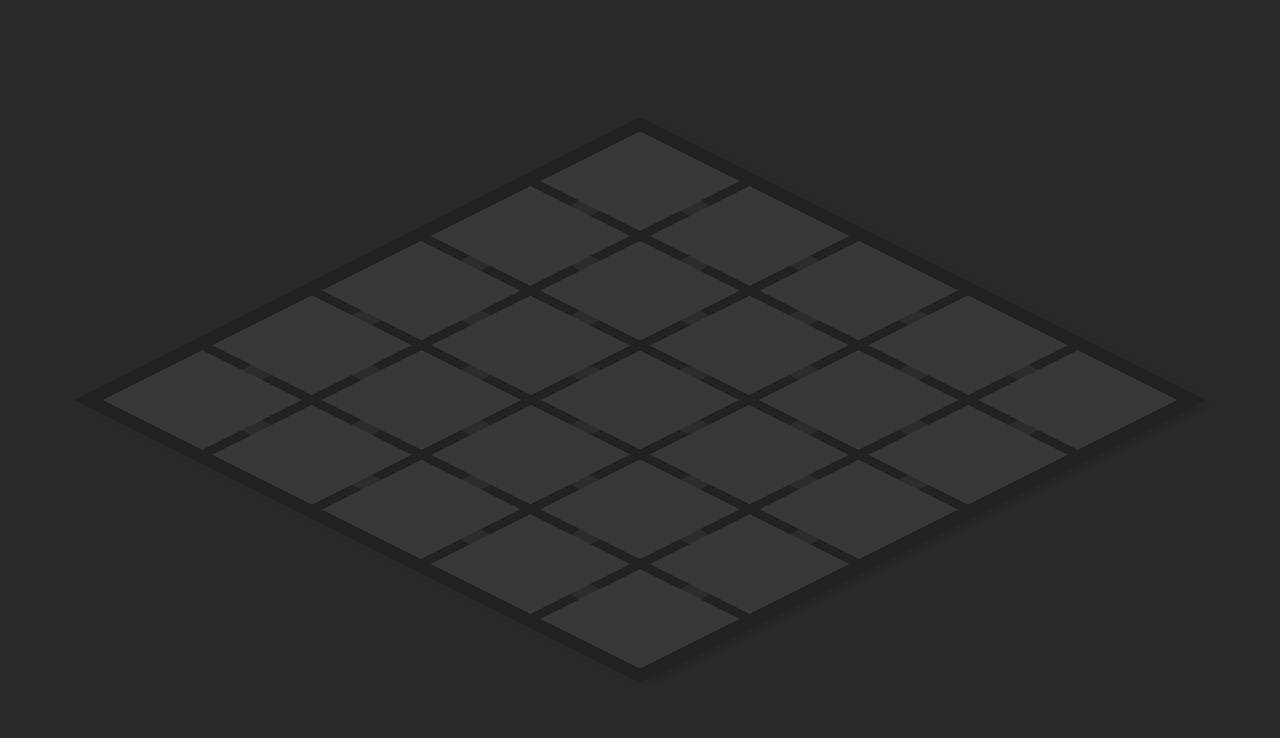
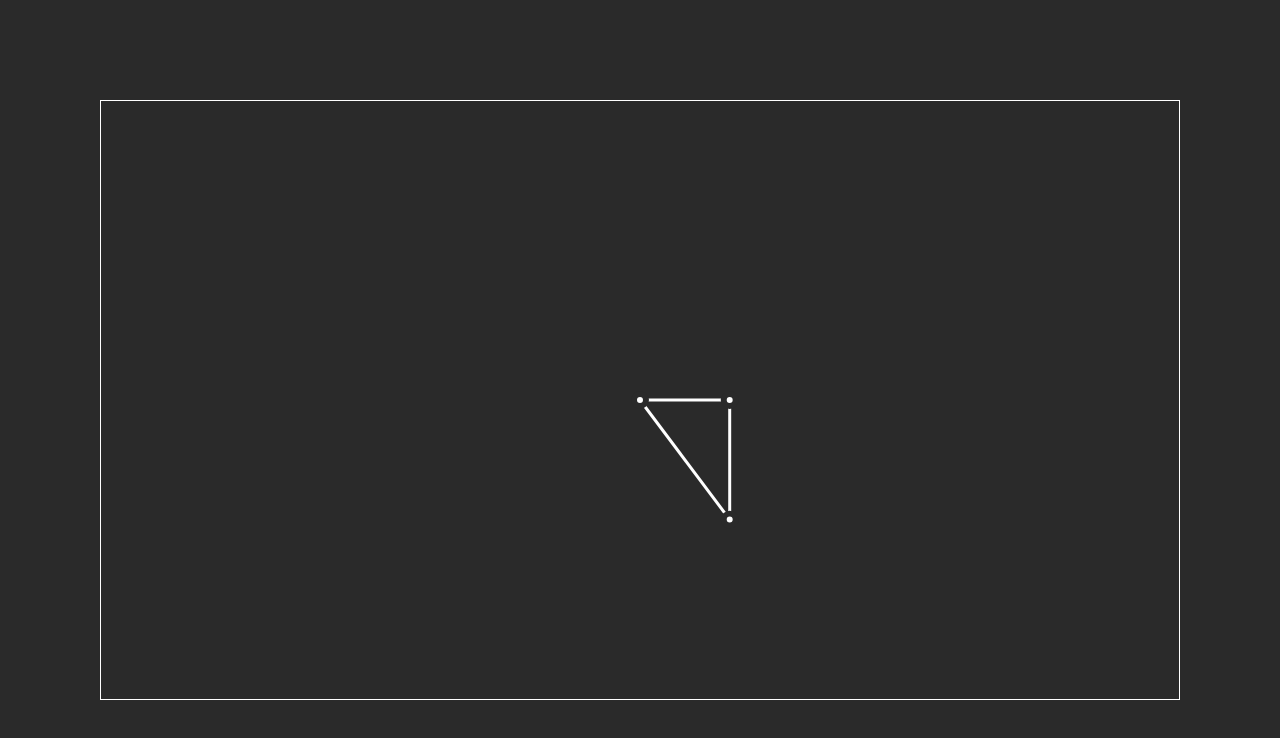
Before and after one commit to hojelse/pathfinding-visualizer, a React (Create React App) app: page / in a window 1280 px wide. Shown: the top 738 px of the page. Built offline with nearby package versions, Linux system fonts and the light colour scheme.

Commit message:
Create SVG to replace css grid board

```diff
--- a/src/App.css
+++ b/src/App.css
@@ -1,3 +1,7 @@
+:root {
+  --main-bg-color: #2a2a2a;
+}
+
 .App {
   text-align: center;
 }
@@ -9,3 +13,19 @@
 .edgeHorizontal {
   max-height: 20%;
 }
+
+.edge {
+  stroke: white;
+  stroke-width: 1;
+}
+
+.vertex {
+  r: 2;
+  fill: white;
+  stroke: var(--main-bg-color);
+  stroke-width: 2;
+}
+
+.vertex:nth-child(2) {
+  transform: scale(2);
+}
--- a/src/App.tsx
+++ b/src/App.tsx
@@ -1,129 +1,47 @@
 import React, { useRef, useState, useEffect } from "react"
 import "./App.css"
+import { Graph } from "./Dijkstra/Graph"
 
 let App = () => {
-  const meRef = useRef(null) // default value: null
-
-  const [dims, setDims] = useState([0, 0])
-  useEffect(() => {
-    const resizeObserver = new ResizeObserver((entries) => {
-      let entry = entries[0]
-      const { width, height } = entry.contentRect
-      setDims([width, height])
-    })
-    let me = meRef.current
-    if (me) resizeObserver.observe(me)
-    return () => me && resizeObserver.unobserve(me)
-  }, [meRef.current])
-
   return (
     <div
-      ref={meRef}
-      className="App"
       style={{
         width: "100vw",
         height: "100vh",
         display: "flex",
         alignItems: "center",
-        flexDirection: "column",
         justifyContent: "center",
+        padding: "100px",
       }}
     >
-      {/* rows and columns must be uneven */}
-      <Board dims={dims} showMST={true} rows={9} columns={9} />
+      <GraphTracer></GraphTracer>
     </div>
   )
 }
 
-function Board({ rows, columns, dims }: any) {
-  const minDim = Math.min(dims[0], dims[1])
+let GraphTracer = () => {
+  let graph = new Graph(3)
+  graph.addEdge(0, 1)
+  graph.addEdge(0, 2)
+  graph.addEdge(1, 2)
 
   return (
-    <div
+    <svg
+      viewBox="-100 -100 200 200"
       style={{
-        height: `${minDim}px`,
-        width: `${minDim}px`,
-        position: "relative",
-        flexShrink: 0,
-        flexGrow: 0,
-        backgroundColor: "#222222",
-        boxShadow: "0 10px 20px -7px #00000044",
-        transform: "rotateX(60deg) rotateY(0deg) rotateZ(-45deg)",
+        height: "100%",
+        width: "100%",
+        border: "1px solid white",
       }}
     >
-      {/* Nodes */}
-      <div
-        style={{
-          padding: "20px",
-          position: "absolute",
-          height: "100%",
-          width: "100%",
-          display: "grid",
-          gridTemplateColumns: [...new Array(columns)]
-            .map((_, i) => (i % 2 === 0 ? "10fr" : "minmax(5px, 1fr)"))
-            .join(" "),
-          gridTemplateRows: [...new Array(rows)]
-            .map((_, i) => (i % 2 === 0 ? "10fr" : "minmax(5px, 1fr)"))
-            .join(" "),
-          alignItems: "center",
-          justifyItems: "center",
-          // gap: "10px",
-        }}
-      >
-        {[...new Array(rows * columns)].map((_, i) => {
-          const isOddRow = i % (rows * 2) < rows
-          const isOddCol = (i % columns) % 2 === 0
-          if (isOddCol && isOddRow) return <Node key={i} />
-          if (!isOddCol !== !isOddRow) {
-            if (isOddCol) return <Edge key={i} vertical={true} />
-            return <Edge key={i} vertical={false} />
-          }
-          return <Gap key={i} />
-        })}
-      </div>
-    </div>
+      <path className="edge" d="M0,0 L 30,0" />
+      <path className="edge" d="M30,0 L 30,40" />
+      <path className="edge" d="M30,40 L 0,0" />
+      <circle className="vertex" cx="0" cy="0" />
+      <circle className="vertex" cx="30" cy="0" />
+      <circle className="vertex" cx="30" cy="40" />
+    </svg>
   )
 }
 
-function Node(props) {
-  return (
-    <div
-      {...props}
-      style={{
-        height: "100%",
-        width: "100%",
-        backgroundColor: "#383838",
-      }}
-    ></div>
-  )
-}
-
-function Edge({ vertical }) {
-  return (
-    <div
-      className={vertical ? "edgeVertical" : "edgeHorizontal"}
-      style={{
-        height: "100%",
-        width: "100%",
-        backgroundColor: "#2d2d2d",
-      }}
-    ></div>
-  )
-}
-
-function Gap() {
-  return (
-    <div
-      style={{
-        height: "100%",
-        width: "100%",
-      }}
-    ></div>
-  )
-}
-
-function createInitialState(rowsCount: number, cols: number) {
-  // [new Array(rowsCount)]
-}
-
 export default App
--- a/src/index.css
+++ b/src/index.css
@@ -4,7 +4,7 @@
 }
 
 body {
-  background-color: #2a2a2a;
+  background-color: var(--main-bg-color);
   font-family: -apple-system, BlinkMacSystemFont, "Segoe UI", "Roboto", "Oxygen",
     "Ubuntu", "Cantarell", "Fira Sans", "Droid Sans", "Helvetica Neue",
     sans-serif;
```
Also changed, not shown: src/App_old.tsx (added, +129 -0 lines).
